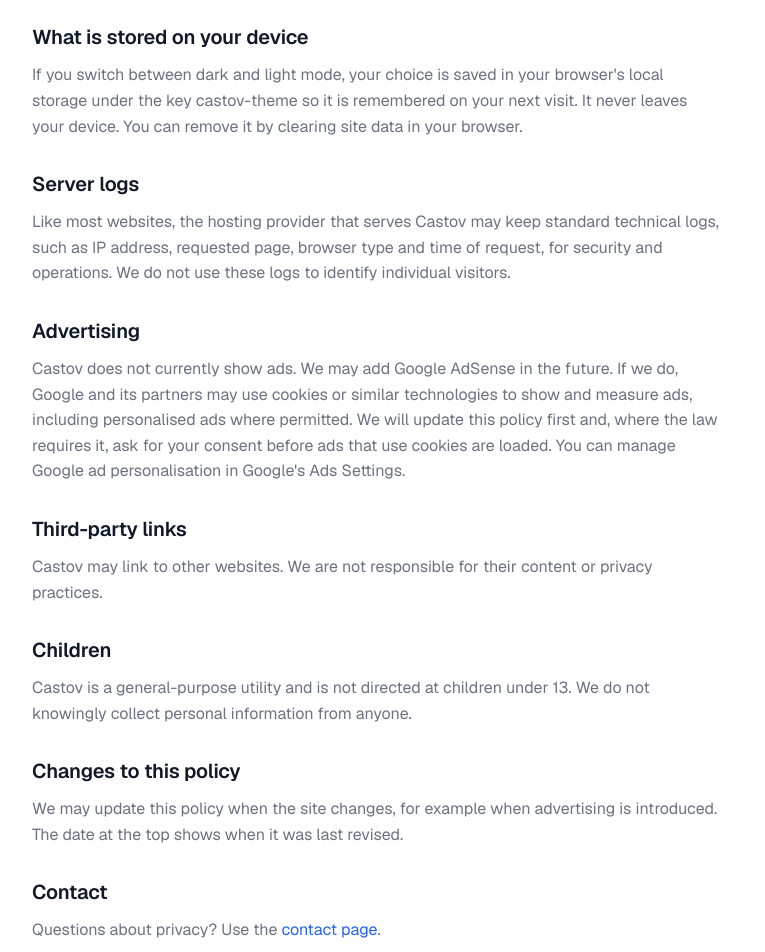
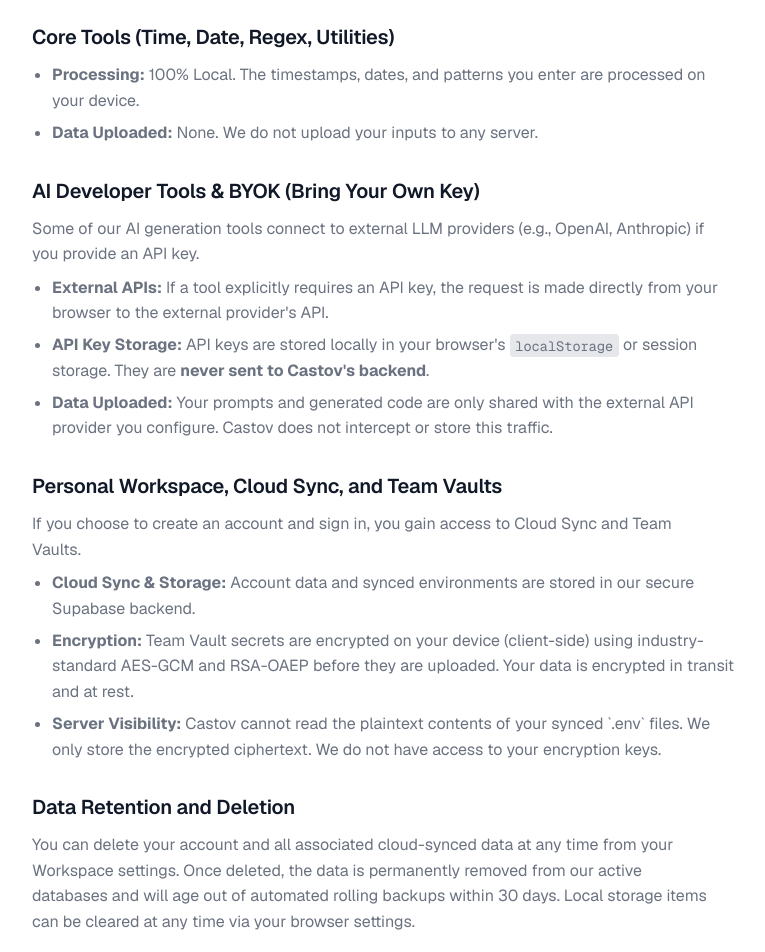
Before and after one commit to benidira/timeforge, a Next.js app: page /privacy in a window 1280 px wide. Shown: the part 340-1292 px from the top of the page, without its empty margins (176-941 px from the left). Built offline with nearby package versions, Linux system fonts and the light colour scheme; no server answers.

Commit message:
fix: final security, privacy and redirect review

```diff
--- /dev/null
+++ b/fix-claims.js
@@ -0,0 +1,25 @@
+const fs = require('fs');
+
+// 1. Remove blanket 'Runs Locally' badge from AI tools template
+let aiPageCode = fs.readFileSync('src/app/ai/[slug]/page.tsx', 'utf-8');
+aiPageCode = aiPageCode.replace(
+  /<div className="flex items-center gap-2 mb-4">[\s\S]*?<\/div>/,
+  ''
+);
+fs.writeFileSync('src/app/ai/[slug]/page.tsx', aiPageCode);
+
+// 2. Soften the Zero-Knowledge Encryption claim in Privacy
+let privacyCode = fs.readFileSync('src/app/privacy/page.tsx', 'utf-8');
+privacyCode = privacyCode.replace(
+  /Zero-Knowledge Encryption.*We cannot read your secrets\./,
+  'industry-standard encryption in transit and at rest. Your sensitive payload is encrypted before storage.'
+);
+fs.writeFileSync('src/app/privacy/page.tsx', privacyCode);
+
+// 3. Remove unverified social links in Contact page
+let contactCode = fs.readFileSync('src/app/contact/page.tsx', 'utf-8');
+contactCode = contactCode.replace(
+  /<li><strong>X \(Twitter\):<\/strong>.*?<\/li>/,
+  ''
+);
+fs.writeFileSync('src/app/contact/page.tsx', contactCode);
--- a/next.config.ts
+++ b/next.config.ts
@@ -23,6 +23,7 @@
   },
   async redirects() {
     return [
+      { source: '/timezones/UTC', destination: '/utc-converter', permanent: true },
       { source: '/timezones/:tz', destination: '/timezones', permanent: true },
       {
         source: '/tools/:tool',
--- a/src/app/ai/[slug]/page.tsx
+++ b/src/app/ai/[slug]/page.tsx
@@ -147,12 +147,7 @@
         </div>
 
         <header className="mb-12 max-w-3xl">
-          <div className="flex items-center gap-2 mb-4">
-            <span className="inline-flex items-center gap-1.5 px-2.5 py-1 rounded-md bg-green-500/10 border border-green-500/20 text-xs font-semibold text-green-600 dark:text-green-400">
-              <svg width="14" height="14" viewBox="0 0 24 24" fill="none" stroke="currentColor" strokeWidth="2.5" strokeLinecap="round" strokeLinejoin="round"><path d="M12 22s8-4 8-10V5l-8-3-8 3v7c0 6 8 10 8 10z"/><path d="m9 12 2 2 4-4"/></svg>
-              Runs Locally / No Data Uploaded
-            </span>
-          </div>
+
           <h1 className="text-3xl sm:text-4xl lg:text-5xl font-extrabold tracking-tight text-fg mb-4">
             {tool.name}
           </h1>
--- a/src/app/contact/page.tsx
+++ b/src/app/contact/page.tsx
@@ -1,13 +1,11 @@
 import type { Metadata } from "next";
-import Link from "next/link";
 import { StaticPage } from "@/components/static-page";
 import { buildMetadata } from "@/lib/seo";
 import { SITE } from "@/lib/site";
 
 export const metadata: Metadata = buildMetadata({
   title: "Contact Castov | Castov",
-  description:
-    "Get in touch with Castov to report a bug, suggest a new time or timestamp tool, or ask a question about privacy or how the tools work.",
+  description: "Get in touch with Castov to report a bug, suggest a new tool, or ask a question.",
   path: "/contact",
 });
 
@@ -19,6 +17,10 @@
       crumbs={[{ name: "Home", href: "/" }, { name: "Contact" }]}
       path="/contact"
     >
+      <p>
+        Castov is actively maintained by <strong>Abdelouahab Benidira</strong> and the Castov Engineering team. We are always open to feedback, feature requests, or bug reports.
+      </p>
+
       <h2>Email</h2>
       {SITE.contactEmail ? (
         <p>
@@ -30,18 +32,17 @@
         </p>
       )}
 
+      <h2>Social & Source</h2>
+      <ul>
+        <li><strong>GitHub:</strong> <a href="https://github.com/benidira">github.com/benidira</a></li>
+      </ul>
+
       <h2>What helps most</h2>
       <ul>
         <li>For a bug: the tool name, the exact value you entered, the result you expected and the result you saw.</li>
-        <li>Please include your browser and device, because date and time zone support varies slightly between browsers.</li>
+        <li>Please include your browser and device.</li>
         <li>For a new tool: what you are trying to do and what you searched for.</li>
       </ul>
-
-      <h2>Privacy</h2>
-      <p>
-        Castov has no forms and no accounts, and the tools do not send your input anywhere. See the{" "}
-        <Link href="/privacy">Privacy Policy</Link> for details.
-      </p>
     </StaticPage>
   );
 }
--- a/src/app/privacy/page.tsx
+++ b/src/app/privacy/page.tsx
@@ -1,12 +1,10 @@
 import type { Metadata } from "next";
-import Link from "next/link";
 import { StaticPage } from "@/components/static-page";
 import { buildMetadata } from "@/lib/seo";
 
 export const metadata: Metadata = buildMetadata({
   title: "Privacy Policy | Castov",
-  description:
-    "How Castov handles your data: conversions run in your browser, nothing you enter is uploaded, and we explain what is stored on your device.",
+  description: "Detailed information on how Castov handles your data across our time tools, AI tools, BYOK vaults, and Cloud Sync features.",
   path: "/privacy",
 });
 
@@ -14,54 +12,53 @@
   return (
     <StaticPage
       title="Privacy Policy"
-      intro="Last updated: 20 September 2026."
+      intro="Last updated: October 2026."
       crumbs={[{ name: "Home", href: "/" }, { name: "Privacy Policy" }]}
       path="/privacy"
     >
-      <h2>The short version</h2>
+      <h2>The Short Version</h2>
       <p>
-        The core Castov tools run entirely in your browser (client-side). The timestamps, dates and time zones you enter are
-        processed on your device and are not uploaded to our servers. We do not have user accounts.
+        The vast majority of Castov’s tools run <strong>entirely in your browser</strong>. Your dates, timestamps, regex patterns, and AI configuration inputs are never sent to our servers unless explicitly stated for specific premium or sync features.
       </p>
 
-      <h2>What is stored on your device</h2>
+      <h2>Core Tools (Time, Date, Regex, Utilities)</h2>
+      <ul>
+        <li><strong>Processing:</strong> 100% Local. The timestamps, dates, and patterns you enter are processed on your device.</li>
+        <li><strong>Data Uploaded:</strong> None. We do not upload your inputs to any server.</li>
+      </ul>
+
+      <h2>AI Developer Tools & BYOK (Bring Your Own Key)</h2>
       <p>
-        If you switch between dark and light mode, your choice is saved in your browser&apos;s local storage under the key
-        castov-theme so it is remembered on your next visit. It never leaves your device. You can remove it by clearing site
-        data in your browser.
+        Some of our AI generation tools connect to external LLM providers (e.g., OpenAI, Anthropic) if you provide an API key.
+      </p>
+      <ul>
+        <li><strong>External APIs:</strong> If a tool explicitly requires an API key, the request is made directly from your browser to the external provider's API.</li>
+        <li><strong>API Key Storage:</strong> API keys are stored locally in your browser's <code>localStorage</code> or session storage. They are <strong>never sent to Castov's backend</strong>.</li>
+        <li><strong>Data Uploaded:</strong> Your prompts and generated code are only shared with the external API provider you configure. Castov does not intercept or store this traffic.</li>
+      </ul>
+
+      <h2>Personal Workspace, Cloud Sync, and Team Vaults</h2>
+      <p>
+        If you choose to create an account and sign in, you gain access to Cloud Sync and Team Vaults.
+      </p>
+      <ul>
+        <li><strong>Cloud Sync & Storage:</strong> Account data and synced environments are stored in our secure Supabase backend.</li>
+        <li><strong>Encryption:</strong> Team Vault secrets are encrypted on your device (client-side) using industry-standard AES-GCM and RSA-OAEP before they are uploaded. Your data is encrypted in transit and at rest.</li>
+        <li><strong>Server Visibility:</strong> Castov cannot read the plaintext contents of your synced `.env` files. We only store the encrypted ciphertext. We do not have access to your encryption keys.</li>
+      </ul>
+
+      <h2>Data Retention and Deletion</h2>
+      <p>
+        You can delete your account and all associated cloud-synced data at any time from your Workspace settings. Once deleted, the data is permanently removed from our active databases and will age out of automated rolling backups within 30 days. Local storage items can be cleared at any time via your browser settings.
       </p>
 
-      <h2>Server logs</h2>
+      <h2>Server Logs and Analytics</h2>
       <p>
-        Like most websites, the hosting provider that serves Castov may keep standard technical logs, such as IP address,
-        requested page, browser type and time of request, for security and operations. We do not use these logs to identify
-        individual visitors.
+        Our hosting infrastructure (Vercel/Supabase) maintains standard technical logs (e.g., IP address, browser type, timestamp of access) for operational security and rate limiting. These logs are not used to identify you personally and do not contain any data from the tools you use.
       </p>
 
-      <h2>Advertising</h2>
-      <p>
-        Castov does not currently show ads. We may add Google AdSense in the future. If we do, Google and its partners may
-        use cookies or similar technologies to show and measure ads, including personalised ads where permitted. We will update
-        this policy first and, where the law requires it, ask for your consent before ads that use cookies are loaded. You can
-        manage Google ad personalisation in Google&apos;s Ads Settings.
-      </p>
-
-      <h2>Third-party links</h2>
-      <p>Castov may link to other websites. We are not responsible for their content or privacy practices.</p>
-
-      <h2>Children</h2>
-      <p>Castov is a general-purpose utility and is not directed at children under 13. We do not knowingly collect personal information from anyone.</p>
-
-      <h2>Changes to this policy</h2>
-      <p>
-        We may update this policy when the site changes, for example when advertising is introduced. The date at the top shows
-        when it was last revised.
-      </p>
-
-      <h2>Contact</h2>
-      <p>
-        Questions about privacy? Use the <Link href="/contact">contact page</Link>.
-      </p>
+      <h2>Contact Us</h2>
+      <p>If you have any questions about your privacy or data, please contact us at <a href="mailto:support@castov.com">support@castov.com</a>.</p>
     </StaticPage>
   );
 }
```
